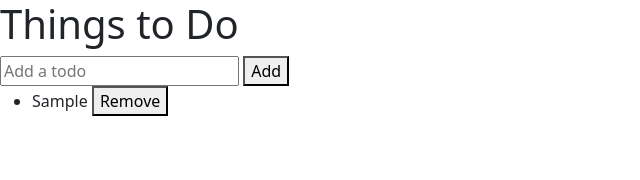
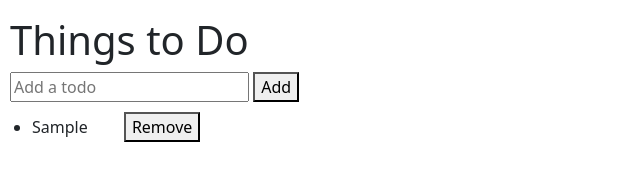
Before and after one commit to criggins44/todo4, a plain HTML site: page index.html in a window 1280 px wide. Both pictures are taken after typing "Sample" into the empty fields and a click on the button "Add". Shown: the whole page, without its empty margins (0-640 px from the left). Drawn offline with nearby package versions, Linux system fonts and the light colour scheme.

Commit message:
added css for minimal styling

```diff
--- a/stylesheet.css
+++ b/stylesheet.css
@@ -1 +1,16 @@
-stylesheet
+h1 {
+	padding-top: 1rem;
+	padding-left: 10px;
+}
+
+#todo-input {
+	margin-left: 10px;
+}
+
+li {
+	margin-top: 10px;
+}
+
+span {
+	margin-left: 2rem;
+}
```
Also changed, not shown: index.html (+4 -2 lines).
